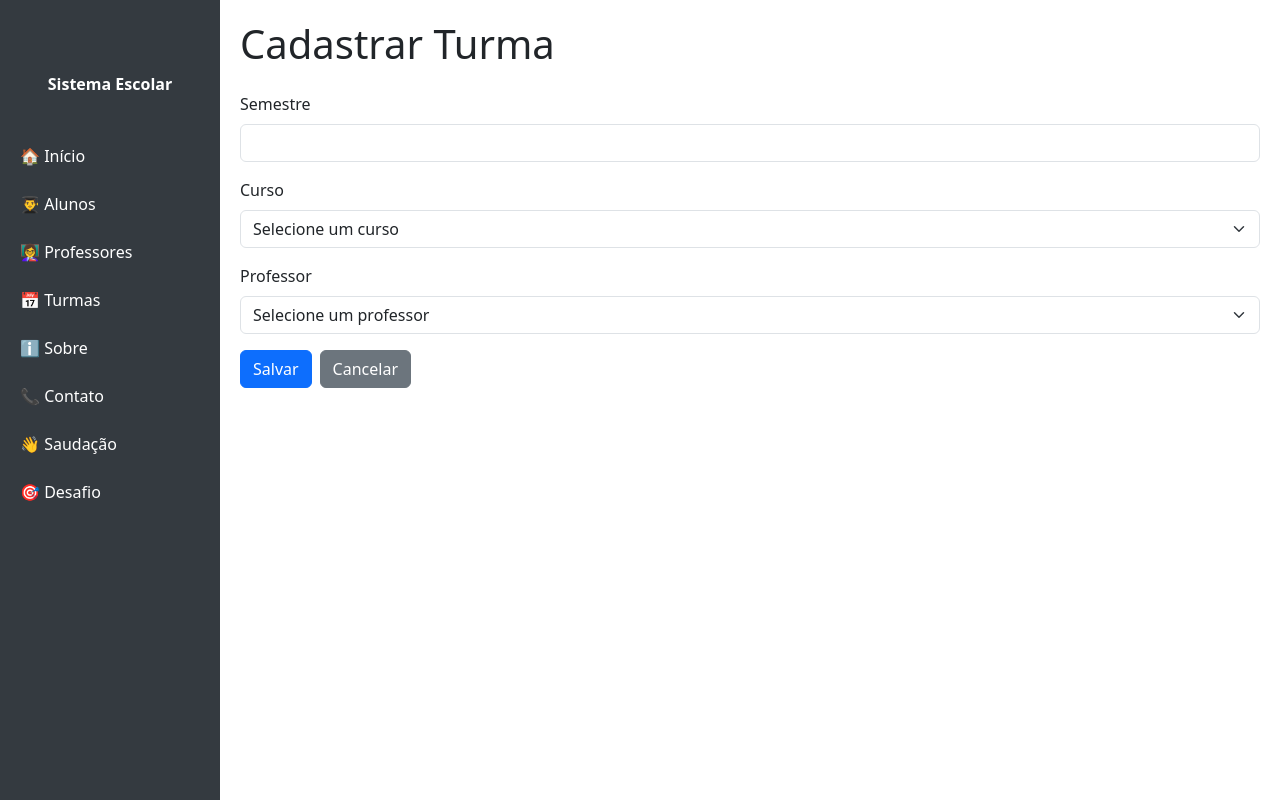
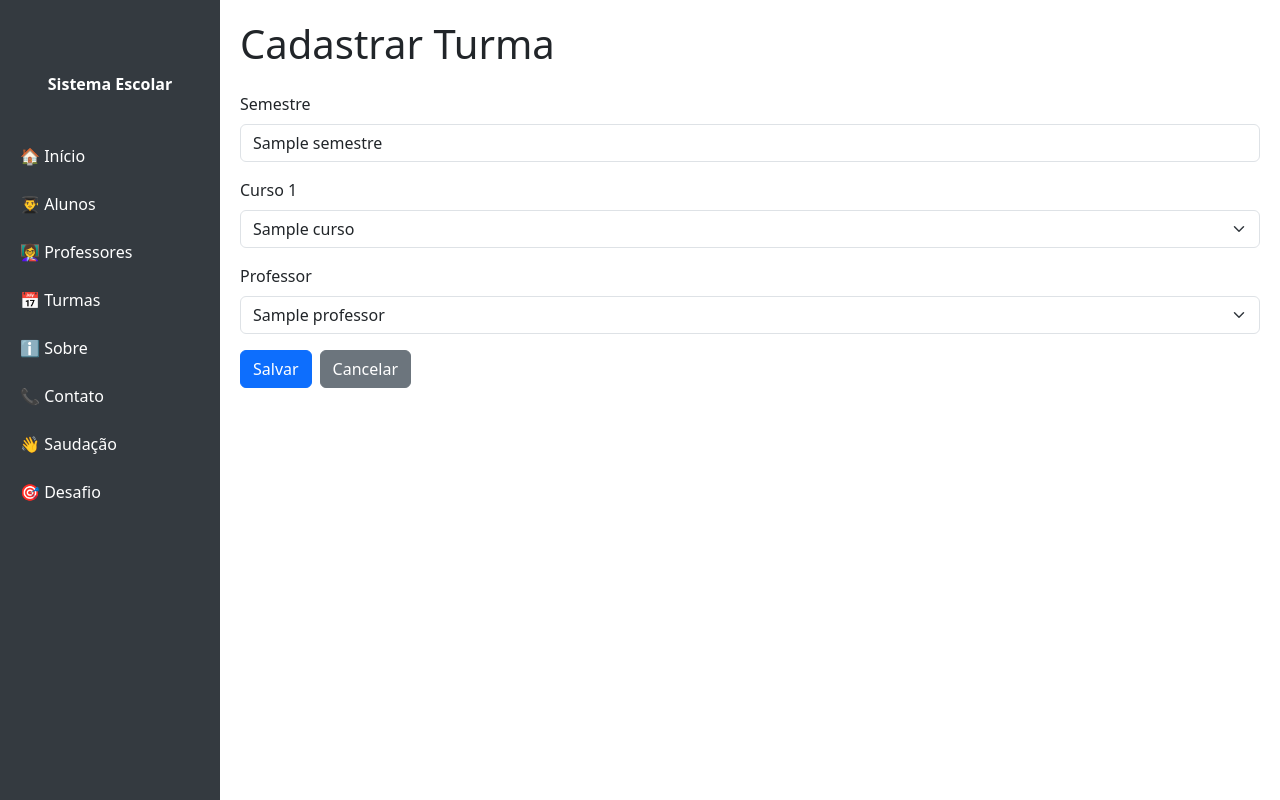
Before and after one commit to caiosque/pflask, a Flask app: page /turma/editar/1 in a window 1280 px wide. Run offline with Flask 3, Linux system fonts and the light colour scheme; a database or web service that is not in the repository returns one stand-in record (values such as "Sample title"); some libraries are stand-ins or nearby versions.

Commit message:
modificações de turma

```diff
--- a/app.py
+++ b/app.py
@@ -105,29 +105,32 @@ def lista_turma():
 
 @app.route('/turma/form')
 def form_turma():
-    dao = TurmaDAO()
-    cursos = dao.listar_cursos()
-    professores = ProfessorDAO().listar()
-    return render_template('turma/form.html', cursos=cursos, professores=professores)
-
+    lista_professores = ProfessorDAO().listar()
+    lista_cursos = TurmaDAO().listar_cursos()
+    return render_template('turma/form.html', turma=None, lista_professores=lista_professores, lista_cursos=lista_cursos)
 @app.route('/turma/salvar/', methods=['POST'])
 @app.route('/turma/salvar/<int:id>', methods=['POST'])
 def salvar_turma(id=None):
+
     semestre = request.form['semestre']
     curso_id = request.form['curso_id']
     professor_id = request.form['professor_id']
+
     dao = TurmaDAO()
-    result = dao.salvar(id, semestre, curso_id, professor_id)
-    if result["status"] == "ok":
+    resultado = dao.salvar(id, semestre, curso_id, professor_id)
+
+    if resultado["status"] == "ok":
         flash("Cadastro salvo com sucesso!", "success")
     else:
-        flash(result["mensagem"], "danger")
+        flash(resultado["mensagem"], "danger")
     return redirect('/turma')
 @app.route('/turma/editar/<int:id>')
 def editar_turma(id):
+    lista_professores = ProfessorDAO().listar()
+    lista_cursos = TurmaDAO().listar_cursos()
     dao = TurmaDAO()
     turma = dao.buscar_por_id(id)
-    return render_template('turma/form.html', turma=turma, cursos=TurmaDAO().listar_cursos(), professores=ProfessorDAO().listar())
+    return render_template('turma/form.html', turma=turma, lista_professores=lista_professores, lista_cursos=lista_cursos)
 @app.route('/turma/remover/<int:id>')
 def remover_turma(id):
     dao = TurmaDAO()
--- a/dao/turma_dao.py
+++ b/dao/turma_dao.py
@@ -1,7 +1,7 @@
 from dao.db_config import get_connection
 
 class TurmaDAO:
-    sqlSelect = 'SELECT turma.id, semestre, nome_curso, professor.nome FROM turma JOIN curso ON curso.id=turma.curso_id JOIN professor ON professor.id=turma.professor_id'
+    sqlSelect = 'SELECT turma.id, turma.semestre, curso.nome_curso, professor.nome, professor.disciplina FROM turma JOIN curso ON turma.curso_id = curso.id JOIN professor ON turma.professor_id = professor.id order by turma.id desc'
 
     def listar(self):
         conn = get_connection()
--- a/templates/turma/form.html
+++ b/templates/turma/form.html
@@ -1,3 +1,4 @@
+
 {% include 'dashboard/cabecalho.html' %}
 
 <h1 class="mb-4">Cadastrar Turma</h1>
@@ -5,31 +6,32 @@
 <div class="row">
   <div class="col-12">
     <form action="/turma/salvar/{{ turma[0] }}" method="POST">
+
+      <!-- Semestre -->
       <div class="mb-3">
         <label for="semestre" class="form-label">Semestre</label>
-                <input type="text" class="form-control" id="semestre" name="semestre" required>
+        <input type="text" class="form-control" id="semestre" name="semestre" value="{{ turma[1] }}" required>
       </div>
 
+      <!-- Curso -->
       <div class="mb-3">
-                <label for="curso_id" class="form-label">Curso</label>
-                <select class="form-select" id="curso_id" name="curso_id" required>
-                    <option value="">Selecione um curso</option>
-                    {% for curso in cursos %}
-                    <option value="{{ curso[0] }}">{{ curso[1] }}</option>
+        <label for="curso_id" class="form-label">Curso {{turma[2]}}</label>
+        <select name="curso_id" id="curso_id" class="form-select" required>
+          {% for curso in lista_cursos %}
+            <option value="{{ curso[0] }}" {% if curso[0] == turma[2] %} selected {% endif %}>{{ curso[1] }}</option>
           {% endfor %}
         </select>
       </div>
-
+      <!-- Professor -->
       <div class="mb-3">
         <label for="professor_id" class="form-label">Professor</label>
-                <select class="form-select" id="professor_id" name="professor_id" required>
-                    <option value="">Selecione um professor</option>
-                    {% for professor in professores %}
-                    <option value="{{ professor[0] }}">{{ professor[1] }}</option>
+        <select name="professor_id" id="professor_id" class="form-select" required>
+          {% for professor in lista_professores %}
+            <option value="{{ professor[0] }}" {% if turma and professor[0] == turma[3] %}selected{% endif %}>{{ professor[1] }}</option>
           {% endfor %}
         </select>
       </div>
-
+      <!-- Botões -->
       <div class="d-flex gap-2">
         <button type="submit" class="btn btn-primary">Salvar</button>
         <a href="/turma" class="btn btn-secondary">Cancelar</a>
@@ -37,5 +39,4 @@
     </form>
   </div>
 </div>
-
 {% include 'dashboard/rodape.html' %}
```
Lines whose indentation alone changed are shown as unchanged.
